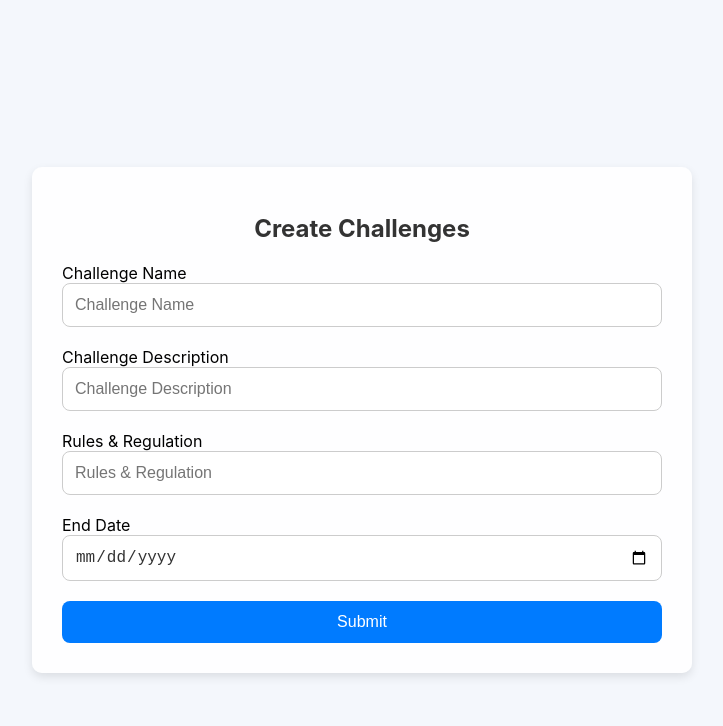
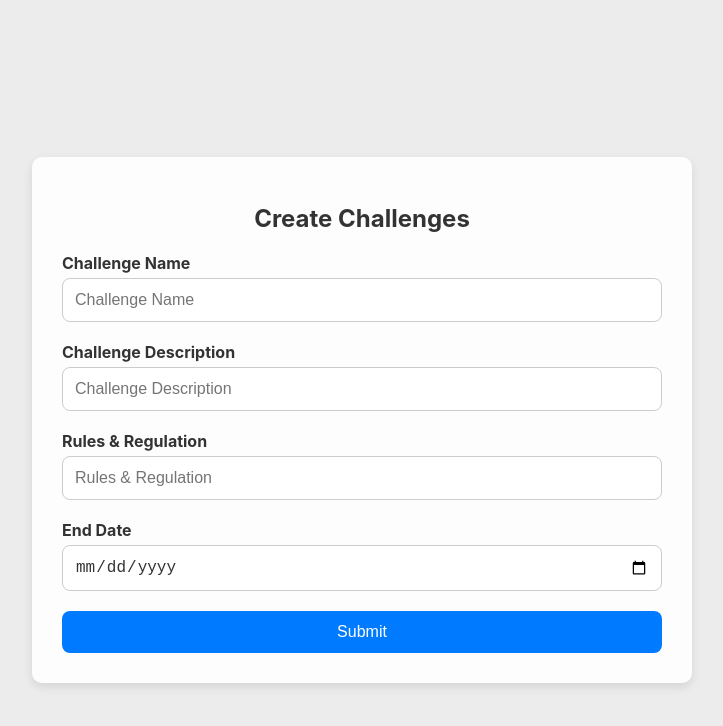
Before and after one commit to Iqrayusuf/Shutter_Space, a React (Create React App) app in the folder frontend/create_challenge/: page /add-challenge/photography in a window 1280 px wide. Shown: the top 726 px of the page, without its empty margins (278-1001 px from the left). Built offline with nearby package versions, Linux system fonts and the light colour scheme.

Commit message:
add css for field name

```diff
--- a/frontend/create_challenge/src/components/PhotographyComponent.css
+++ b/frontend/create_challenge/src/components/PhotographyComponent.css
@@ -4,8 +4,8 @@
     justify-content: center;
     align-items: center;
     min-height: 100vh;
-    background-color: #f4f7fc;
-    /*background-image: url('../assets/jamie-street-qWYvQMIJyfE-unsplash.jpg'); /* Add the image path here */
+    background-color:#ececec; /*update color *?
+    background-image: url('../assets/jamie-street-qWYvQMIJyfE-unsplash.jpg'); /* Add the image path here */
     background-size: cover; /* This ensures the image covers the whole container */
     background-position: center center; /* Centers the background image */
     background-repeat: no-repeat; /* Prevents the image from repeating */
@@ -102,3 +102,11 @@ button:hover {
         font-size: 14px;
     }
 }
+
+.inputbox label {
+    font-size: 1rem; /* Adjust the font size */
+    font-weight: bold; /* Make the label text bold */
+    color: #333; /* Set the text color */
+    margin-bottom: 5px; /* Add spacing below the label */
+    display: block; /* Ensure the label is displayed on its own line */
+}
```
